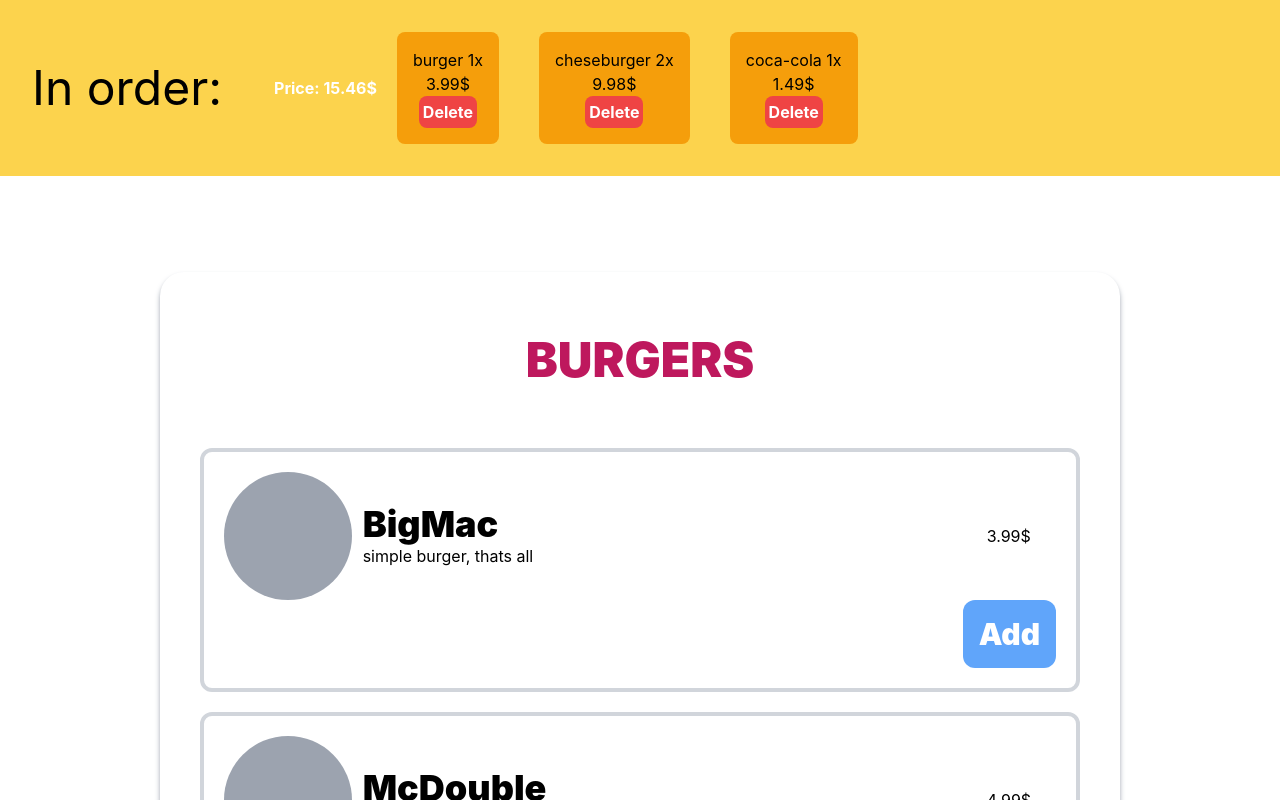
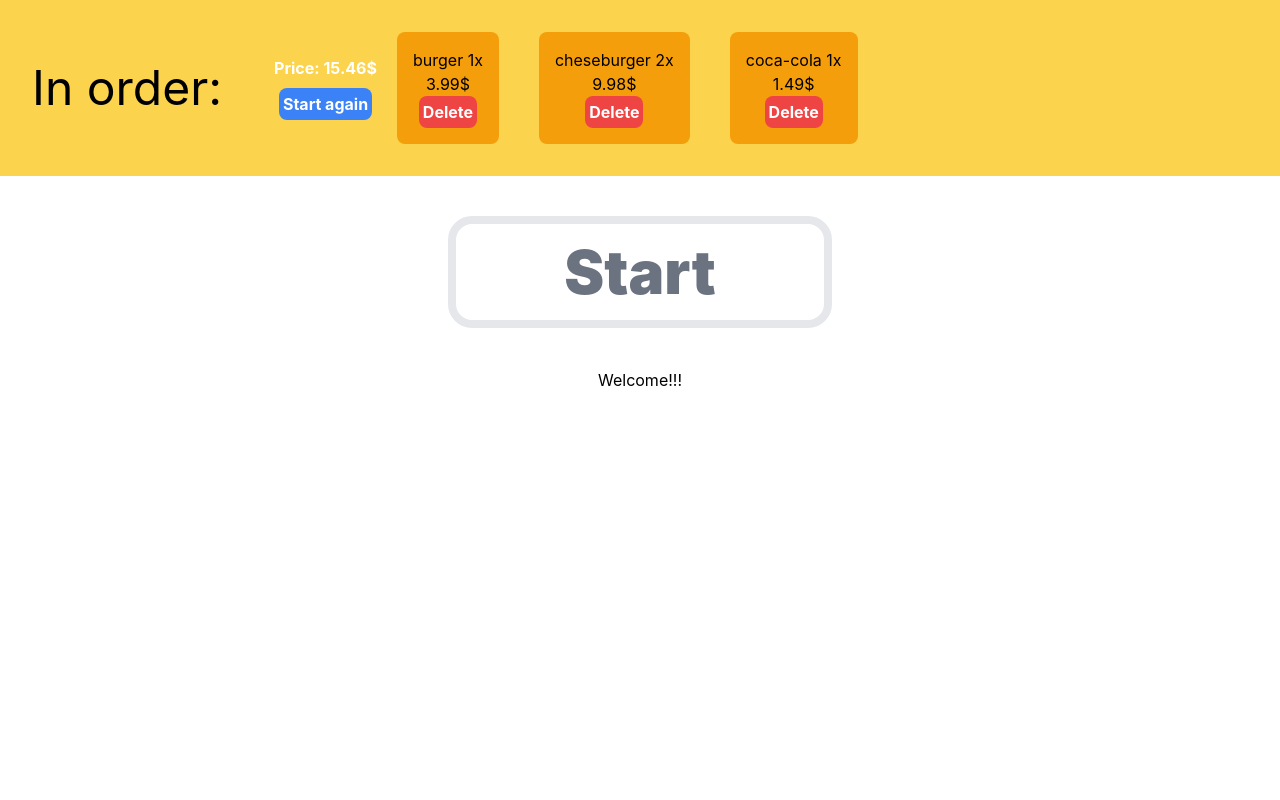
Before and after one commit to DanielFaltynowski/macdonald-ordering-menu, a React (Create React App) app in the folder frontend/: page / in a window 1280 px wide. Shown: the top 800 px of the page. Built offline with nearby package versions, Linux system fonts and the light colour scheme.

Commit message:
implemented simple GUI to navigate between differend pages

```diff
--- a/frontend/package.json
+++ b/frontend/package.json
@@ -8,6 +8,7 @@
     "@testing-library/user-event": "^13.5.0",
     "react": "^18.2.0",
     "react-dom": "^18.2.0",
+    "react-router-dom": "^6.7.0",
     "react-scripts": "5.0.1",
     "web-vitals": "^2.1.4"
   },
--- a/frontend/src/App.js
+++ b/frontend/src/App.js
@@ -1,14 +1,29 @@
 import './App.css';
+import {BrowserRouter, Route, Routes} from 'react-router-dom'
 import Bar from "./components/Bar";
 import OrderingMenu from "./components/OrderingMenu";
+import {useState} from "react";
+import OrderType from "./components/OrderType";
+import Welcome from "./components/Welcome";
+import EditMenu from "./components/EditMenu";
 
 function App() {
-  return (
-    <div className="App">
-        <Bar></Bar>
-        <OrderingMenu></OrderingMenu>
-    </div>
-  );
+    const [order, setOrder] = useState([{id: 1, name: "burger", price: 3.99, amount: 1}, {id: 2, name: "cheseburger", price: 4.99, amount: 2}, {id: 3, name: "coca-cola", price: 1.49, amount: 1}])
+    const [takeout, setTakeout] = useState(false)
+    return (
+        <div className="App">
+            <BrowserRouter>
+                <Bar order={order} setOrder={setOrder} takeout={takeout} setTakeout={setTakeout}></Bar>
+                <Routes>
+                    <Route path="/" element={<Welcome />} />
+                    <Route path="/getstarted" element={<OrderType takeout={takeout} setTakeout={setTakeout}/>} />
+                    <Route path="/getstarted/menu" element={<OrderingMenu />} />
+                    <Route path="/getstarted/menu/add" element={<EditMenu order={order} setOrder={setOrder} takeout={takeout} setTakeout={setTakeout}/>} />
+                </Routes>
+                {/*<OrderingMenu order={order} setOrder={setOrder}></OrderingMenu>*/}
+            </BrowserRouter>
+        </div>
+    );
 }
 
 export default App;
--- a/frontend/src/components/Bar.js
+++ b/frontend/src/components/Bar.js
@@ -1,25 +1,36 @@
 import {useState} from "react";
+import {Link} from "react-router-dom";
 
-const Bar = () => {
-    const [orderList, setOrderList] = useState([{id: 1, name: "burger", price: 3.99, amount: 1}, {id: 2, name: "cheseburger", price: 4.99, amount: 2}, {id: 3, name: "coca-cola", price: 1.49, amount: 1}]);
-    let price = orderList.reduce((acc, elem) => acc + (elem.price * elem.amount), 0);
+const Bar = ({order, setOrder, takeout, setTakeout}) => {
+    let price = order.reduce((acc, elem) => acc + (elem.price * elem.amount), 0);
     const handleDeleteOrder = (id) => {
-        const newOrderList = orderList.filter(product => product.id !== id);
-        setOrderList(newOrderList);
-        price = orderList.reduce((acc, elem) => acc + (elem.price * elem.amount), 0);
+        const newOrderList = order.filter(product => product.id !== id);
+        setOrder(newOrderList);
+        price = order.reduce((acc, elem) => acc + (elem.price * elem.amount), 0);
         price = Math.round(price);
     }
     return (
         <div className="bg-amber-300 h-44 flex gap-5 items-center ">
-            <div className="text-5xl p-8">In order:</div>
-            <div className="text-white font-bold">Price: {price}$</div>
+            <div>
+                <div className="text-5xl p-8">In order:</div>
+                {takeout && <div className="px-8 text-center">Takeout</div>}
+            </div>
+            <div className="flex flex-col justify-center gap-2">
+                <div className="text-white font-bold">Price: {price}$</div>
+                <Link to="/" className="text-center" onClick={() => {
+                    setTakeout(false)
+                    setOrder([])
+                }}>
+                    <button className="rounded-lg bg-blue-500 text-white font-bold p-1 hover:bg-blue-600">Start again</button>
+                </Link>
+            </div>
             <div>
                 <ul className="flex gap-10 items-center justify-center">
-                    {orderList.map(product => (
+                    {order.map(product => (
                         <li key={product.id} className="flex flex-col bg-amber-500 items-center justify-center p-4 rounded-lg">
                             <div className="max-w-xs b">{product.name}   {product.amount}x</div>
                             <div>{product.price * product.amount}$</div>
-                            <button onClick={() => handleDeleteOrder(product.id)} className="rounded-lg bg-red-500 text-white font-bold p-1">Delete</button>
+                            <button onClick={() => handleDeleteOrder(product.id)} className="rounded-lg bg-red-500 text-white font-bold p-1 hover:bg-red-600">Delete</button>
                         </li>
                     ))}
                 </ul>
--- /dev/null
+++ b/frontend/src/components/EditMenu.js
@@ -0,0 +1,29 @@
+const EditMenu = () => {
+    const temp = {
+        name: "Product",
+        price: 2.99,
+        vege: false,
+        desc: "some description",
+        type: "burgers",
+        extras: {
+            pickles: 0,
+            onion: 0,
+            becon: 0,
+            lettuce: 0,
+            bigbun: 0,
+            salt: 0,
+            pepper: 0,
+            egg: 0,
+            butter: 0,
+            tomato: 0,
+            ice: 0,
+            nocofeine: 0,
+            sugar: 0,
+        }
+
+    }
+    return (
+        <div>Hello World</div>
+    )
+}
+export default EditMenu;
--- /dev/null
+++ b/frontend/src/components/OrderType.js
@@ -0,0 +1,24 @@
+import {Link} from "react-router-dom";
+
+const OrderType = ({order, setOrder, takeout, setTakeout}) => {
+    const handleTakeoutChoice = () => {
+        setTakeout(!takeout)
+    }
+    return (
+        <div className="flex flex-col items-center justify-center">
+            <div className="w-3/4 flex justify-evenly m-10">
+                <Link to="/getstarted/menu">
+                    <div className="w-96 h-96 border border-8 border-solid rounded-3xl flex justify-center items-center hover:bg-gray-50">
+                        <div className="text-gray-500 font-black text-6xl">On-Site</div>
+                    </div>
+                </Link>
+                <Link to="/getstarted/menu" onClick={() => handleTakeoutChoice()}>
+                    <div className="w-96 h-96 border border-8 border-solid rounded-3xl flex justify-center items-center hover:bg-gray-50">
+                        <div className="text-gray-500 font-black text-6xl">Takeout</div>
+                    </div>
+                </Link>
+            </div>
+        </div>
+    )
+}
+export default OrderType;
--- a/frontend/src/components/ProductsList.js
+++ b/frontend/src/components/ProductsList.js
@@ -1,4 +1,5 @@
 import {useState} from "react";
+import {Link} from "react-router-dom";
 
 const ProductsList = ({groupOf, header}) => {
 
@@ -6,21 +7,23 @@
         <div>
             <div className="rounded-3xl p-10 shadow-md shadow-gray-400 flex-col items-center justify-center">
                 <div className="mb-10 text-center p-6 font-black text-pink-700 text-5xl">{header}</div>
-                {groupOf.map(burger => (
+                {groupOf.map(product => (
                     <div className="border-4 border-solid border-gray-300 mb-5 p-5 rounded-xl">
                         <div className="flex items-center justify-between">
                             <div className="basis-2/12">
                                 <div className="w-32 h-32 rounded-full bg-gray-400"></div>
                             </div>
                             <div className="basis-9/12">
-                                <div className="font-black text-4xl">{burger.name}</div>
-                                <div className="desc">{burger.desc}</div>
+                                <div className="font-black text-4xl">{product.name}</div>
+                                <div className="desc">{product.desc}</div>
                             </div>
-                            <div className="basis-1/12">{burger.price}$</div>
+                            <div className="basis-1/12">{product.price}$</div>
                         </div>
                         <div className="flex justify-end items-center gap-10">
-                            {(burger.vege) ? <div className="text-green-400">Vegan Safe</div> : null}
-                            <button className="bg-blue-400 text-white font-black text-3xl p-4 rounded-xl hover:bg-blue-600">Add</button>
+                            {(product.vege) ? <div className="text-green-400">Vegan Safe</div> : null}
+                            <Link to="/getstarted/menu/add">
+                                <button className="bg-blue-400 text-white font-black text-3xl p-4 rounded-xl hover:bg-blue-600">Add</button>
+                            </Link>
                         </div>
                     </div>
                 ))}
--- /dev/null
+++ b/frontend/src/components/Welcome.js
@@ -0,0 +1,21 @@
+import {Link} from "react-router-dom";
+
+const Welcome = () => {
+    return (
+        <div>
+            <div className="flex flex-col items-center justify-center">
+                <div>
+                    <div className="w-3/4 flex justify-evenly m-10">
+                        <Link to="/getstarted">
+                            <div className="w-96 h-28 border border-8 border-solid rounded-3xl flex justify-center items-center hover:bg-gray-50">
+                                <div className="text-gray-500 font-black text-6xl">Start</div>
+                            </div>
+                        </Link>
+                    </div>
+                </div>
+                <div>Welcome!!!</div>
+            </div>
+        </div>
+    )
+}
+export default Welcome;
```
Also changed, not shown: frontend/src/components/OrderingMenu.js (+23 -1 lines), 1 other file (tests, documents, lock files or other folders).
